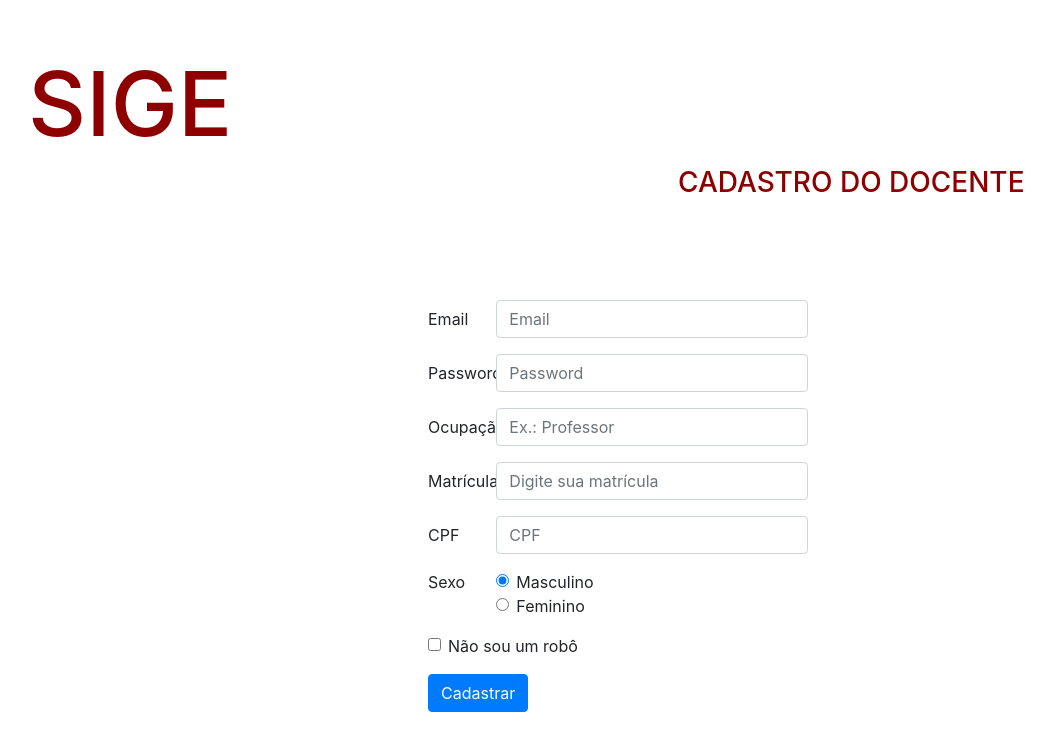
After one commit to heitorhdasilva/tcc-andre, a PHP site: page /Cadastro/cadastroDocente.php in a window 1280 px wide. The commit adds this page. Shown: the top 751 px of the page, without its empty margins (22-1076 px from the left). Run offline with PHP 8.4, Linux system fonts and the light colour scheme.

Commit message:
telas login cadastro

```diff
--- /dev/null
+++ b/TCC-SIGE/Cadastro/cadastroDocente.php
@@ -0,0 +1,73 @@
+<?php include "../cabecalho.php"?>
+
+<h3 style="margin-left: 700px; color: #8e0000"> CADASTRO DO DOCENTE </h3>
+
+<form style="margin-left: 450px; margin-right: 450px; margin-top: 100px">
+    <div class="form-group row">
+        <label for="inputEmail3" class="col-sm-2 col-form-label">Email</label>
+        <div class="col-sm-10">
+            <input type="email" class="form-control" id="inputEmail3" placeholder="Email">
+        </div>
+    </div>
+    <div class="form-group row">
+        <label for="inputPassword3" class="col-sm-2 col-form-label">Password</label>
+        <div class="col-sm-10">
+            <input type="password" class="form-control" id="inputPassword3" placeholder="Password">
+        </div>
+    </div>
+    <div class="form-group row">
+        <label class="col-sm-2 col-form-label">Ocupação</label>
+        <div class="col-sm-10">
+            <input type="text" class="form-control" id="inputEmail3" placeholder="Ex.: Professor">
+        </div>
+    </div>
+    <div class="form-group row">
+        <label class="col-sm-2 col-form-label">Matrícula</label>
+        <div class="col-sm-10">
+            <input type="number" class="form-control"  placeholder="Digite sua matrícula">
+        </div>
+    </div>
+    <div class="form-group row">
+        <label for="inputPassword3" class="col-sm-2 col-form-label">CPF</label>
+        <div class = "col-sm-10">
+            <input placeholder="CPF" type="text" name="cpf" class="form-control" OnKeyPress="formatar('###.###.###-##', this)" >
+        </div>
+    </div>
+
+
+    <fieldset class="form-group">
+        <div class="row">
+            <legend class="col-form-label col-sm-2 pt-0">Sexo</legend>
+            <div class="col-sm-10">
+                <div class="form-check">
+                    <input class="form-check-input" type="radio" name="gridRadios" id="gridRadios1" value="option1" checked>
+                    <label class="form-check-label" for="gridRadios1">
+                        Masculino
+                    </label>
+                </div>
+                <div class="form-check">
+                    <input class="form-check-input" type="radio" name="gridRadios" id="gridRadios2" value="option2">
+                    <label class="form-check-label" for="gridRadios2">
+                        Feminino
+                    </label>
+                </div>
+            </div>
+        </div>
+
+    </fieldset>
+    <div class="form-group row">
+        <div class="col-sm-10">
+            <div class="form-check">
+                <input class="form-check-input" type="checkbox" id="gridCheck1">
+                <label class="form-check-label" for="gridCheck1">
+                    Não sou um robô
+                </label>
+            </div>
+        </div>
+    </div>
+    <div class="form-group row">
+        <div class="col-sm-10">
+            <button type="submit" class="btn btn-primary">Cadastrar</button>
+        </div>
+    </div>
+</form>
--- a/TCC-SIGE/cabecalho.php
+++ b/TCC-SIGE/cabecalho.php
@@ -11,6 +11,24 @@
 
     <title>SIGE</title>
 </head>
+<style type="text/css">
+    .tabela {
+        font-family: Verdana, Arial, Helvetica, sans-serif;
+        font-size: 10px;
+    }
+</style>
+<script>
+    function formatar(mascara, documento){
+        var i = documento.value.length;
+        var saida = mascara.substring(0,1);
+        var texto = mascara.substring(i)
+
+        if (texto.substring(0,1) != saida){
+            documento.value += texto.substring(0,1);
+        }
+
+    }
+</script>
 <body>
 
 <h1 style="font-size: 90px; color: #8e0000;margin-top: 50px;margin-left: 50px;">SIGE</h1>
--- a/TCC-SIGE/index.php
+++ b/TCC-SIGE/index.php
@@ -2,10 +2,10 @@
 
 <link rel="stylesheet" href="https://stackpath.bootstrapcdn.com/bootstrap/4.1.0/css/bootstrap.min.css" integrity="sha384-9gVQ4dYFwwWSjIDZnLEWnxCjeSWFphJiwGPXr1jddIhOegiu1FwO5qRGvFXOdJZ4" crossorigin="anonymous">
 
-<div class="btn" aria-label="..." style="margin-left:800px; margin-top:20px; ">
+<div class="btn" aria-label="..." style="margin-left:700px; margin-top:20px; color: #8e0000 ">
 
-    <a href="login.php"><button type="button" class="btn btn-primary btn-lg">Login</button></a>
-    <button type="button" class="btn btn-primary btn-lg ">Cadastro</button>
+    <a href="Login/loginAberto.php"><button type="button" class="btn btn-primary btn-lg">Login</button></a>
+    <a href="Cadastro/cadastroAberto.php"><button type="button" class="btn btn-primary btn-lg ">Cadastro</button></a>
     <br><br>
 
 </div>
```
Also changed, not shown: TCC-SIGE/Cadastro/cadastroAberto.php (added, +15 -0 lines), TCC-SIGE/Cadastro/cadastroDicente.php (added, +67 -0 lines), TCC-SIGE/Login/loginAberto.php (added, +16 -0 lines), TCC-SIGE/Login/loginAdmin.php (added, +94 -0 lines), TCC-SIGE/Login/loginDicente.php (added, +94 -0 lines), TCC-SIGE/Login/loginDocente.php (added, +94 -0 lines).
